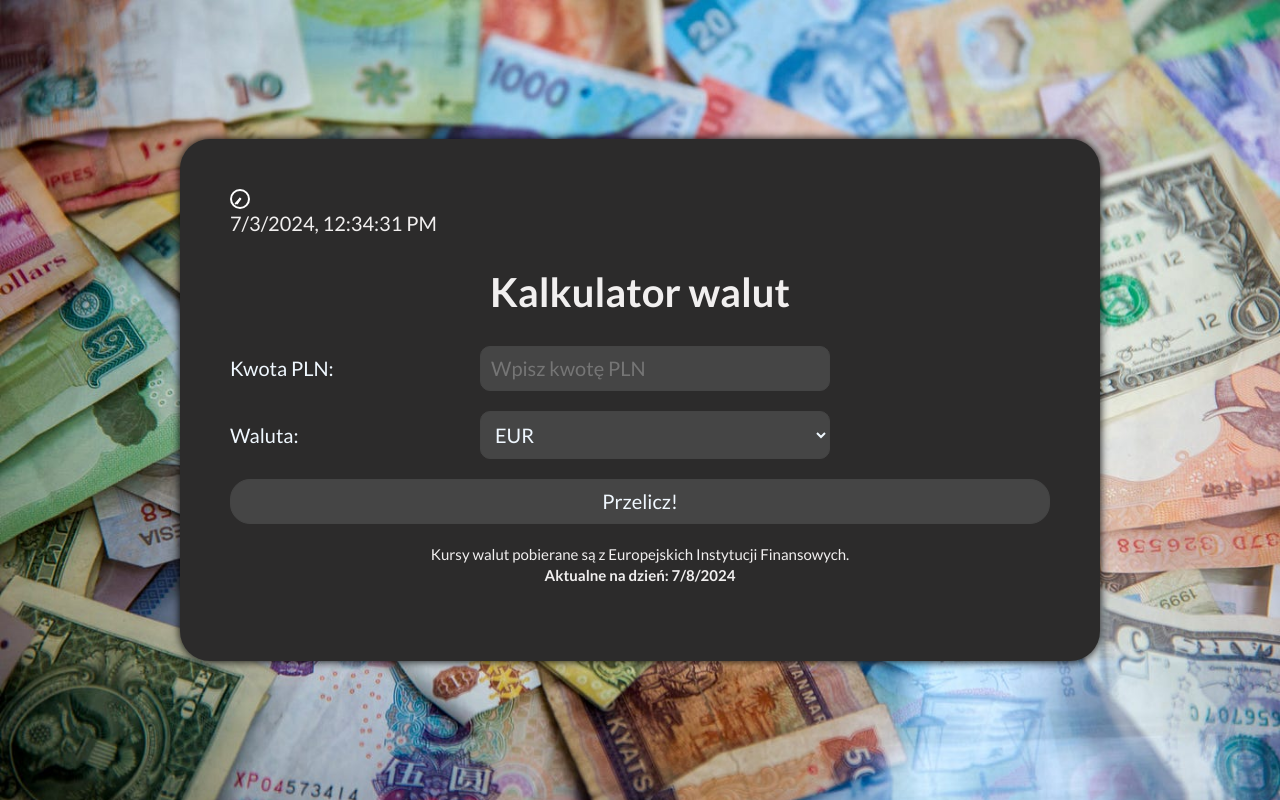
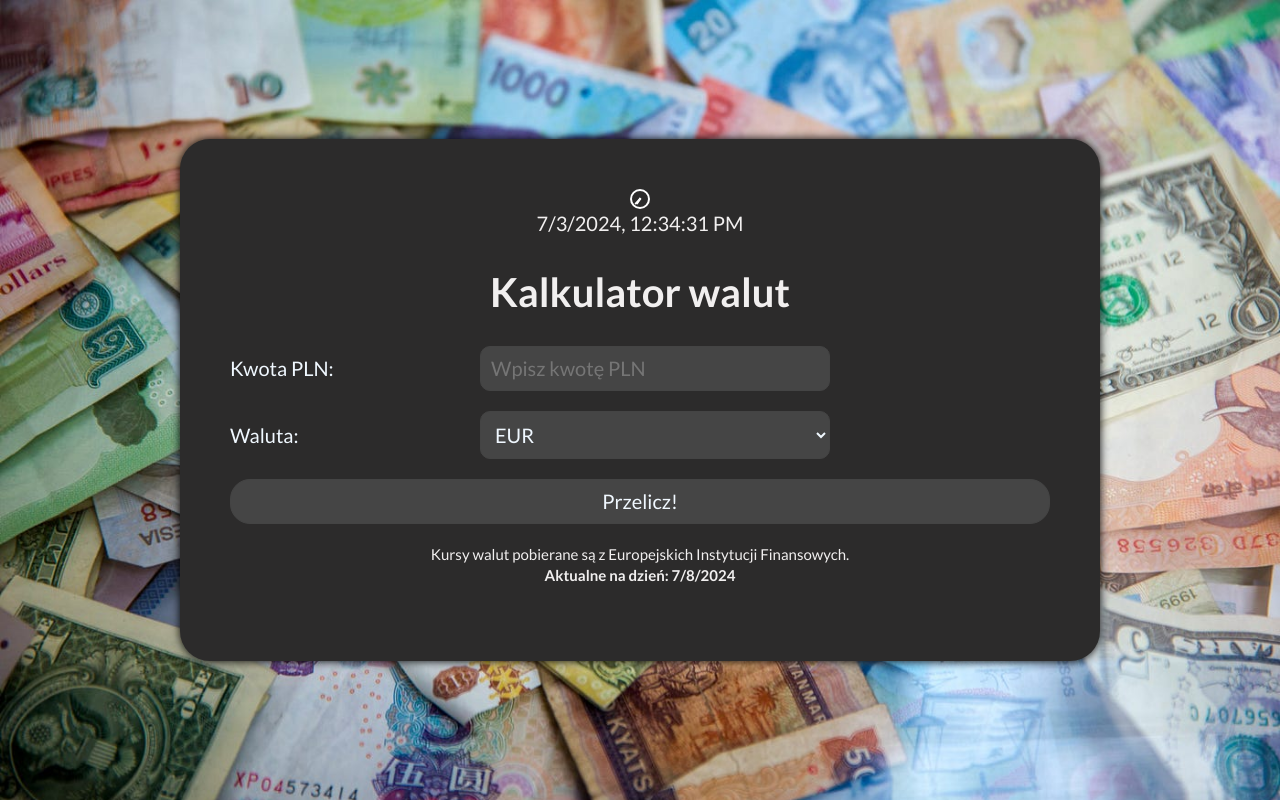
Before and after one commit to LeszekM12/Currency-converter-react, a React (Create React App) app: page / in a window 1280 px wide. Built offline with nearby package versions, Linux system fonts and the light colour scheme.

Commit message:
Clock box

```diff
--- a/src/Clock/index.js
+++ b/src/Clock/index.js
@@ -1,20 +1,21 @@
 import { useCurrentDate } from "./useCurrentDate";
-import { StyledClock } from "./styled";
+import { StyledClock, ClockBox } from "./styled";
 import { ClockLoader } from "react-spinners";
 
 export const Clock = () => {
     const date = useCurrentDate();
 
     return (
-        <StyledClock>
+        <ClockBox>
             <ClockLoader
                     color="#ffffff"
                     cssOverride={{}}
                     size={20}
                     speedMultiplier={0.5}
                 />
+            <StyledClock>
                     {date.toLocaleString(undefined)}
             </StyledClock>
-
+        </ClockBox>
     )
 };
--- a/src/Clock/styled.js
+++ b/src/Clock/styled.js
@@ -1,3 +1,9 @@
 import styled from "styled-components";
 
+export const ClockBox = styled.div`
+    display: flex;
+    flex-direction: column;
+    align-items: center;
+`;
+
 export const StyledClock = styled.div``;
```
Lines whose indentation alone changed are shown as unchanged.
